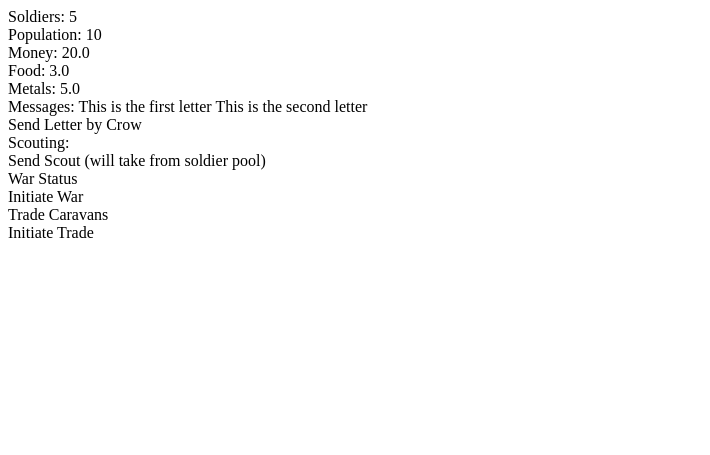
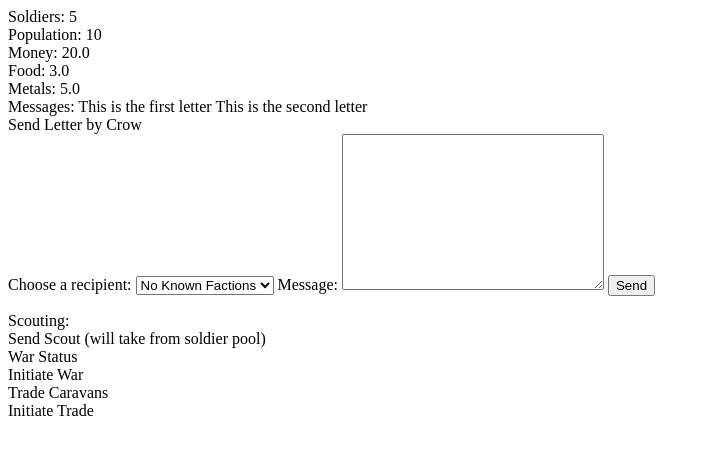
Before and after one commit to tzcrowdis/Kingdoms, a Django app: page / in a window 1280 px wide. Shown: the top 455 px of the page, without its empty margins (0-710 px from the left). Run offline with Django 4.2, Linux system fonts and the light colour scheme; a user stored in the database is signed in; data comes from the database, SQL or seed files in the repository; data that the repository does not hold is empty.

Commit message:
letter progress, not tested

```diff
--- a/core/models.py
+++ b/core/models.py
@@ -13,20 +13,28 @@ class Faction(models.Model):
     """
     ruler = models.ForeignKey("User", on_delete=models.CASCADE, related_name="faction")
 
-    #faction specifics
+    # faction specifics
     name = models.CharField(max_length=100, unique=True)
     capital_x = models.IntegerField()
     capital_y = models.IntegerField()
 
-    #resources
+    # resources
     population = models.IntegerField()
     soldiers = models.IntegerField()
     money = models.FloatField()
     food = models.FloatField()
     metals = models.FloatField()
 
-    #actions
-    #TODO track messages, trade, scouts, and wars
+    # actions
+    #TODO track messages (maybe dont want to track messages), trade, scouts, and wars
+
+
+class FactionKnowledge(models.Model):
+
+    # TODO: incorporate blocks on what they know
+
+    known = models.ForeignKey("Faction", on_delete=models.CASCADE, related_name="known")
+    knower = models.ForeignKey("Faction", on_delete=models.CASCADE, related_name="knowers")
 
 
 class Letter(models.Model):
--- a/core/templates/faction.html
+++ b/core/templates/faction.html
@@ -21,7 +21,24 @@
     {% endfor %}
 </div>
 
-<div>Send Letter by Crow <!-- TODO Form to send letter by crow --></div>
+<div>Send Letter by Crow <!-- TODO Finish form to send letter by crow -->
+    <form action="{% url 'send_letter' %}" method="post">
+        {% csrf_token %}
+        <label for="recipient">Choose a recipient:</label>
+        <select name="recipient">
+            {% for known_fact in known_factions %}
+                <option value="{{ known_fact.ruler }}">{{ known_fact.ruler }} of {{ known_fact.name }}</option>
+            {% empty %}
+                <option value="none">No Known Factions</option>
+            {% endfor %}
+        </select>
+
+        <label for="message">Message:</label>
+        <textarea name="message" rows="10" cols="30"></textarea>
+
+        <input type="button" value="Send">
+    </form>
+</div>
 
 <div>Scouting: <!--TODO display scouting updates--></div>
 
--- a/core/urls.py
+++ b/core/urls.py
@@ -3,10 +3,15 @@ from django.urls import path
 from . import views
 
 urlpatterns = [
+    # bureaucratic
     path("", views.index, name="index"),
     path("login", views.login_view, name="login"),
     path("logout", views.logout_view, name="logout"),
     path("register", views.register, name="register"),
 
+    # game pages
     path("<str:faction_name>", views.faction, name="faction"),
+
+    # action post urls
+    path("send_letter", views.send_letter, name="send_letter"),
 ]
--- a/core/views.py
+++ b/core/views.py
@@ -34,11 +34,15 @@ def faction(request, faction):
         if time_elapsed_in_transit > letter.fly_time:
             arrived.append(letter)
 
+    # known factions
+    known_factions = faction.known.all()
+
     # TODO: filter other objects
 
     return render(request, "faction.html", {
         "faction": faction,
         "letters": arrived,
+        "known_factions": known_factions
         })
 
 
@@ -46,7 +50,7 @@ def faction(request, faction):
 User Actions
 """
 @login_required
-def send_crow_letter(request):
+def send_letter(request):
 
     if request.method != "POST":
         return JsonResponse({"error": "request must be POST"}, status=400)
```
